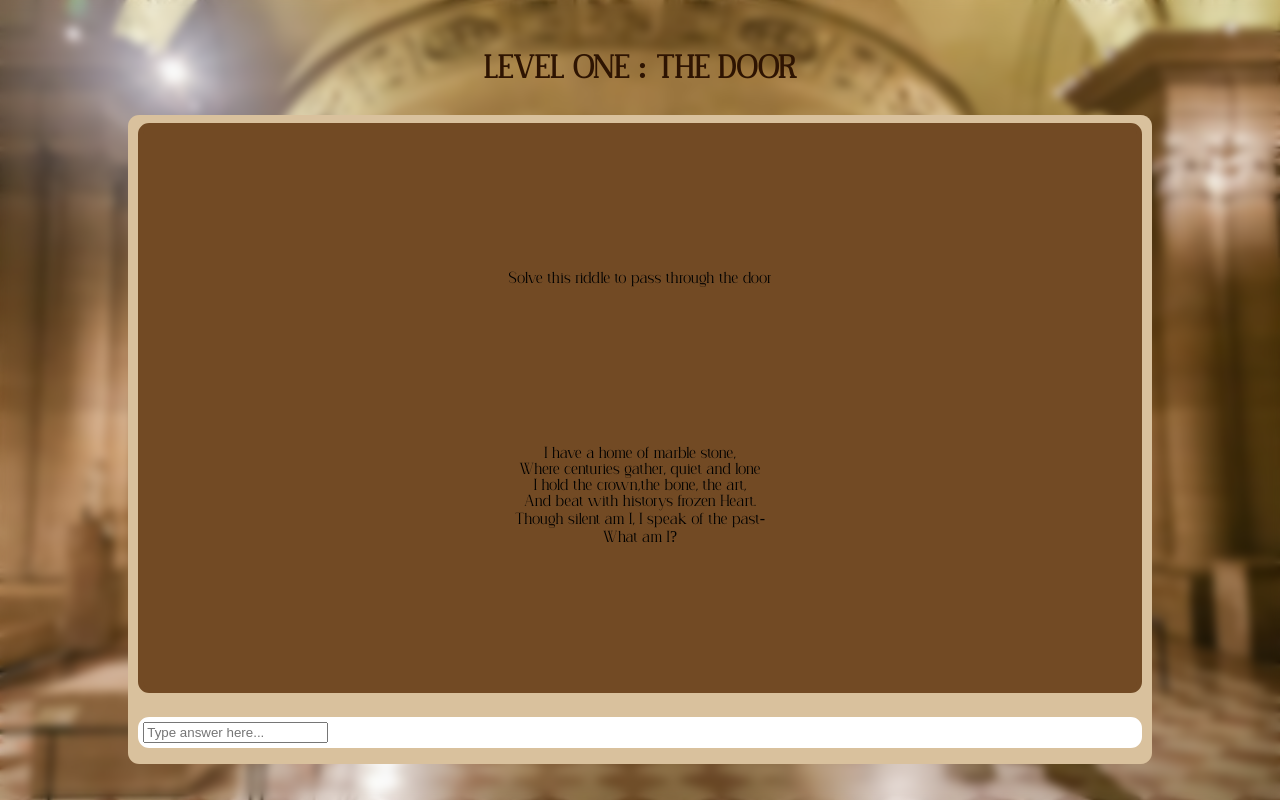
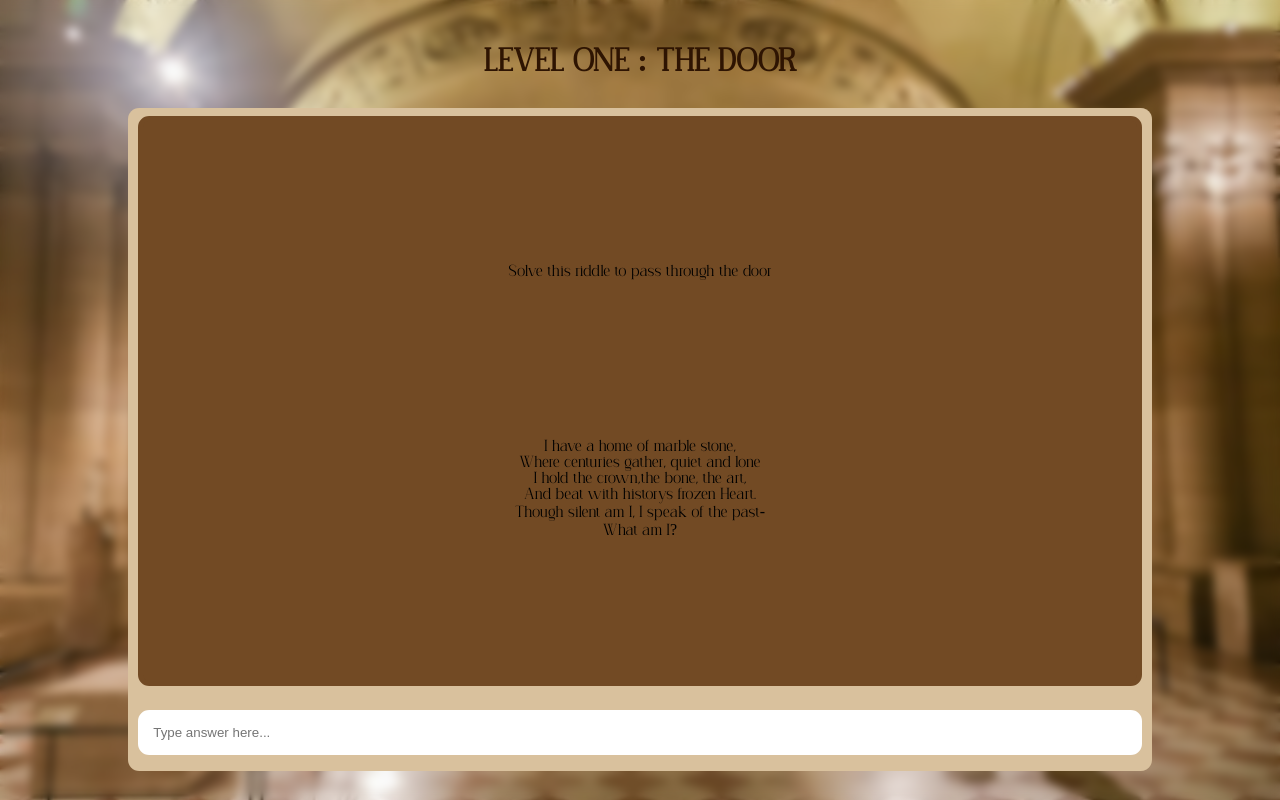
Before and after one commit to cander465-ai/ejs_puzzle_game, a Node server app: page /play/1 in a window 1280 px wide. Run offline with Node 20, Linux system fonts and the light colour scheme.

Commit message:
fixed the input tag not streching to its div

```diff
--- a/public/styles.css
+++ b/public/styles.css
@@ -197,6 +197,13 @@
     border-radius: 1cap;
 }
 
+input[type="text"] {
+    flex: 1; /* forces the input to expand and fill the container */
+    border: none;
+    background: transparent;
+    padding: 10px;
+}
+
 .level-header {
     color: var(--text);
 
--- a/views/level1.ejs
+++ b/views/level1.ejs
@@ -2,7 +2,7 @@
 <head>
     <meta charset="UTF-8">
     <meta name="viewport" content="width=device-width, initial-scale=1.0">
-    <title>The Museum of Agony and Puzzles | Start Page</title>
+    <title>The Museum of Agony and Puzzles | Level 1</title>
     <link rel="stylesheet" href="../styles.css">
 </head>
 <body class="background-blur">
```
